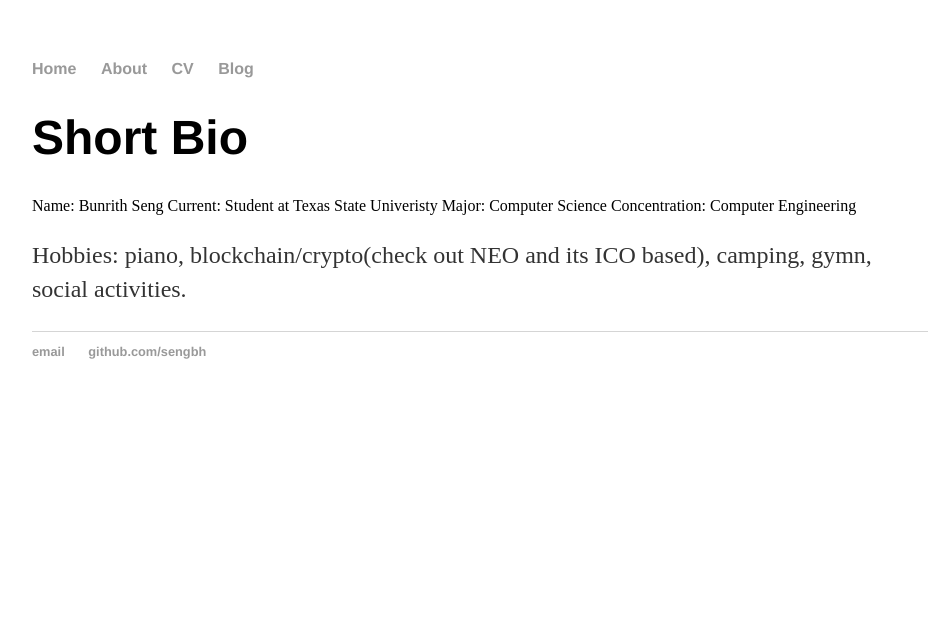
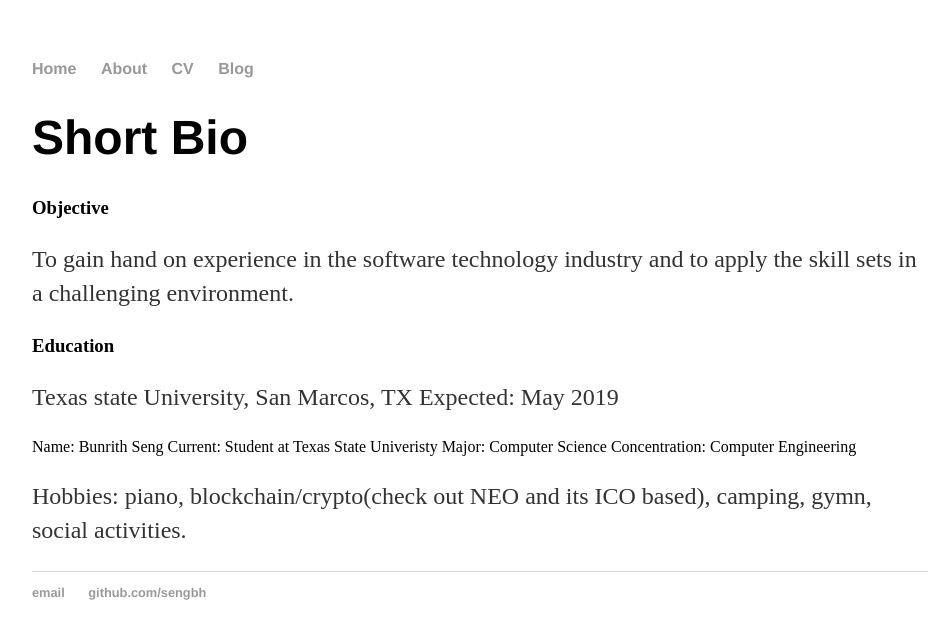
Before and after one commit to sengbh/sengbh.github.io, a Jekyll site: the page built from index.html, in a window 1280 px wide. Shown: the top 639 px of the page, without its empty margins (160-1106 px from the left). Built offline with Jekyll 4.4.1, drawn with Linux system fonts in a browser that asks for light colours.

Commit message:
testing around..

```diff
--- a/index.html
+++ b/index.html
@@ -4,6 +4,11 @@ title: Bunrith Seng
 ---
 <div class="blurb">
 	<h1>Short Bio </h1>
+
+	<h3>Objective</h3>
+	<p>To gain hand on experience in the software technology industry and to apply the skill sets in a challenging environment. </p>
+	<h3>Education </h3>
+	<p>Texas state University, San Marcos, TX		Expected: May 2019 </p>
 	<body>Name: Bunrith Seng
 	Current: Student at Texas State Univeristy
 	Major: Computer Science
```
